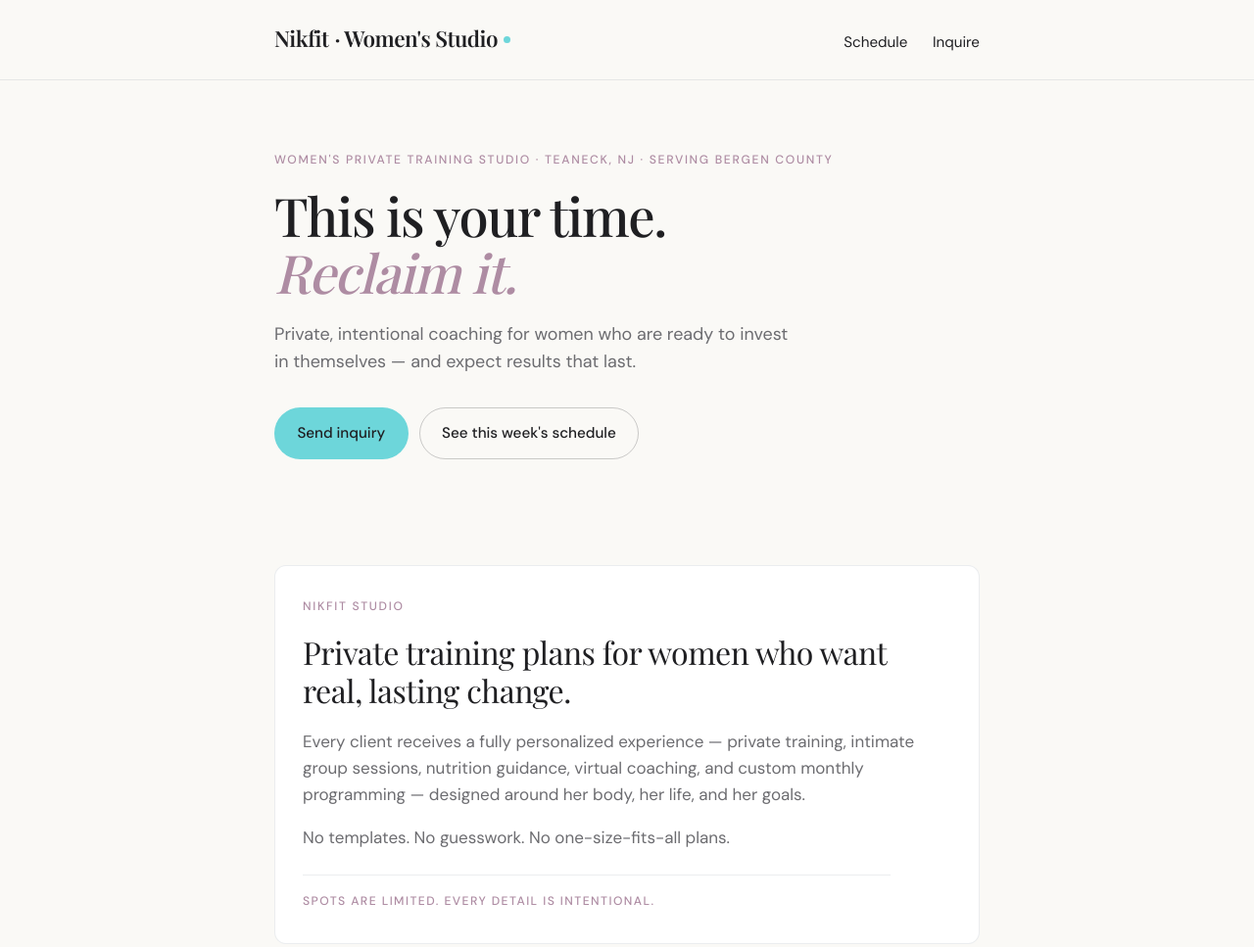
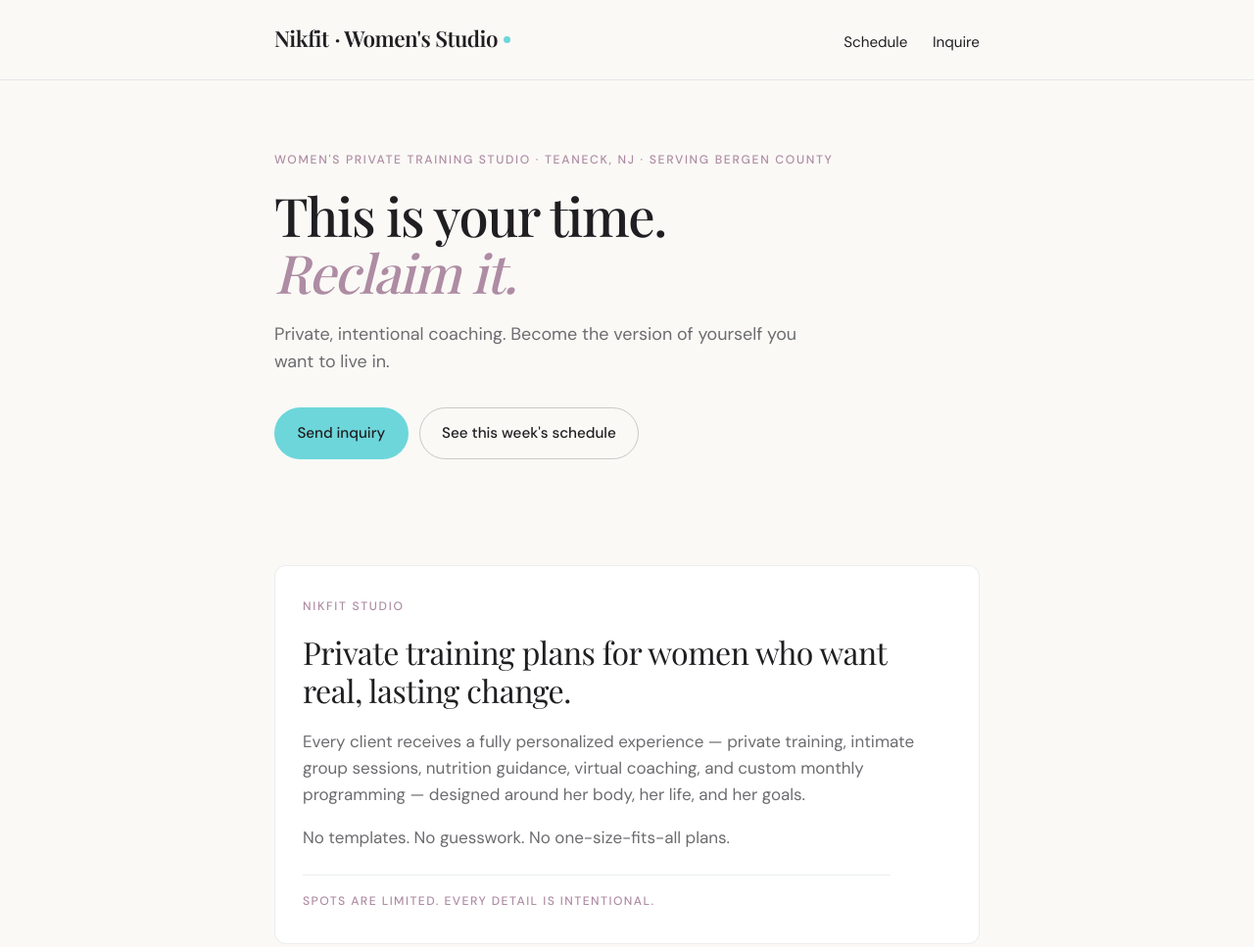
Before and after one commit to mbildner/nikfit-marketing, a website: page site/index.html in a window 1280 px wide. Shown: the top 967 px of the page at 98% size. Drawn offline with nearby package versions, Linux system fonts and the light colour scheme; a web font is replaced by a local one.

Commit message:
Update hero lede to punchier version

```diff
--- a/site/index.html
+++ b/site/index.html
@@ -149,7 +149,7 @@
   <div class="container">
     <div class="eyebrow">Women's Private Training Studio · Teaneck, NJ · Serving Bergen County</div>
     <h1 class="h1">This is your time.<br><em>Reclaim it.</em></h1>
-    <p class="lede">Private, intentional coaching for women who are ready to invest in themselves — and expect results that last.</p>
+    <p class="lede">Private, intentional coaching. Become the version of yourself you want to live in.</p>
     <div class="btns">
       <a href="inquire.html" class="btn btn-primary">Send inquiry</a>
       <a href="schedule.html" class="btn btn-secondary">See this week's schedule</a>
```
